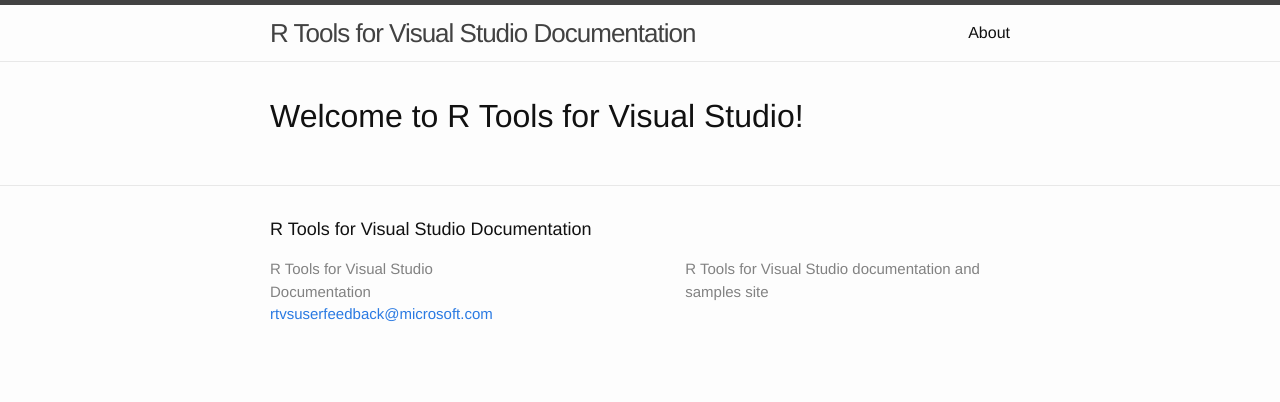
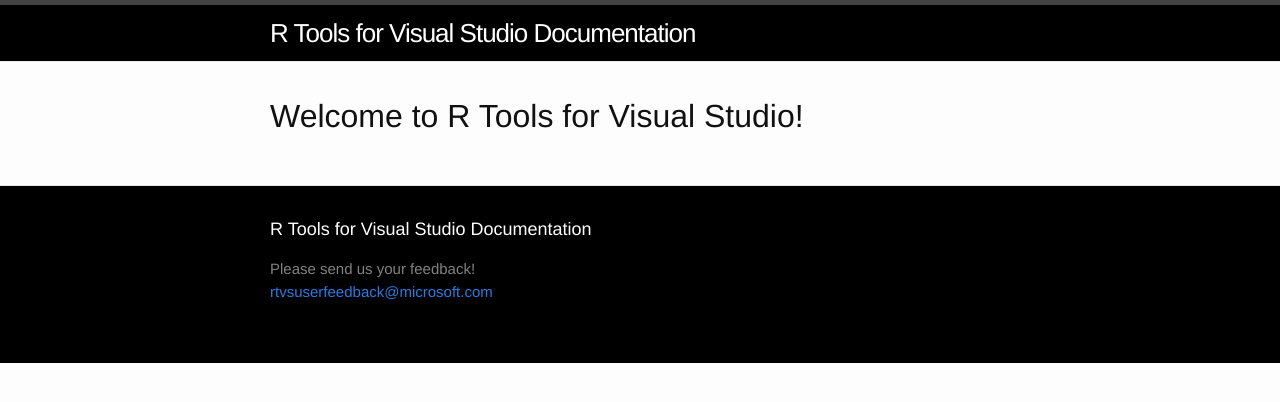
Before and after one commit to microsoft/RTVS-docs, a Jekyll site: the page built from welcome-to-rtvs.md, in a window 1280 px wide. Shown: the top 402 px of the page. Built offline with Jekyll 4.4.1, drawn with Linux system fonts in a browser that asks for light colours.

Commit message:
Cosmetic changes to the site

```diff
--- a/_config.yml
+++ b/_config.yml
@@ -9,7 +9,7 @@
 title: R Tools for Visual Studio Documentation
 email: rtvsuserfeedback@microsoft.com
 description: > # this means to ignore newlines until "baseurl:"
-    R Tools for Visual Studio documentation and samples site
+    Please send us your feedback!
 baseurl: "/RTVS-docs" # the subpath of your site, e.g. /blog
 url: "https://microsoft.github.io" # the base hostname & protocol for your site
 
--- a/_includes/footer.html
+++ b/_includes/footer.html
@@ -5,31 +5,11 @@
     <h2 class="footer-heading">{{ site.title }}</h2>
 
     <div class="footer-col-wrapper">
-      <div class="footer-col footer-col-1">
+      <div class="footer-col">
         <ul class="contact-list">
-          <li>{{ site.title }}</li>
+          <li>{{ site.description }}</li>
           <li><a href="mailto:{{ site.email }}">{{ site.email }}</a></li>
         </ul>
-      </div>
-
-      <div class="footer-col footer-col-2">
-        <ul class="social-media-list">
-          {% if site.github_username %}
-          <li>
-            {% include icon-github.html username=site.github_username %}
-          </li>
-          {% endif %}
-
-          {% if site.twitter_username %}
-          <li>
-            {% include icon-twitter.html username=site.twitter_username %}
-          </li>
-          {% endif %}
-        </ul>
-      </div>
-
-      <div class="footer-col footer-col-3">
-        <p>{{ site.description }}</p>
       </div>
     </div>
 
--- a/_sass/_layout.scss
+++ b/_sass/_layout.scss
@@ -5,6 +5,9 @@
     border-top: 5px solid $grey-color-dark;
     border-bottom: 1px solid $grey-color-light;
     min-height: 56px;
+
+    background-color: black;
+    color: white;
 
     // Positioning context for the mobile navigation icon
     position: relative;
@@ -20,7 +23,7 @@
 
     &,
     &:visited {
-        color: $grey-color-dark;
+        color: white;
     }
 }
 
@@ -98,6 +101,9 @@
  * Site footer
  */
 .site-footer {
+    background-color: black;
+    color: white;
+
     border-top: 1px solid $grey-color-light;
     padding: $spacing-unit 0;
 }
--- a/css/main.scss
+++ b/css/main.scss
@@ -28,8 +28,6 @@
 $on-palm:          600px;
 $on-laptop:        800px;
 
-
-
 // Use media queries like this:
 // @include media-query($on-palm) {
 //     .wrapper {
```
Also changed, not shown: about.md (deleted, +0 -15 lines).
